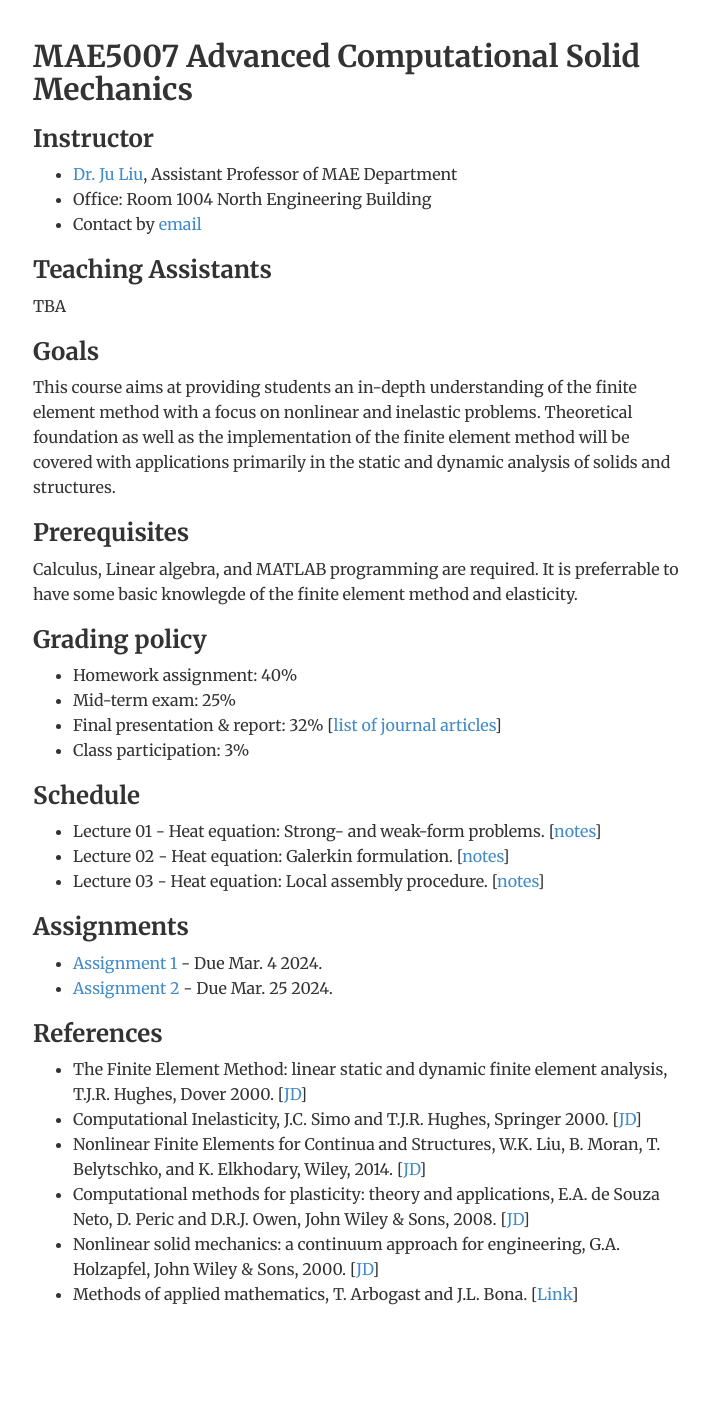
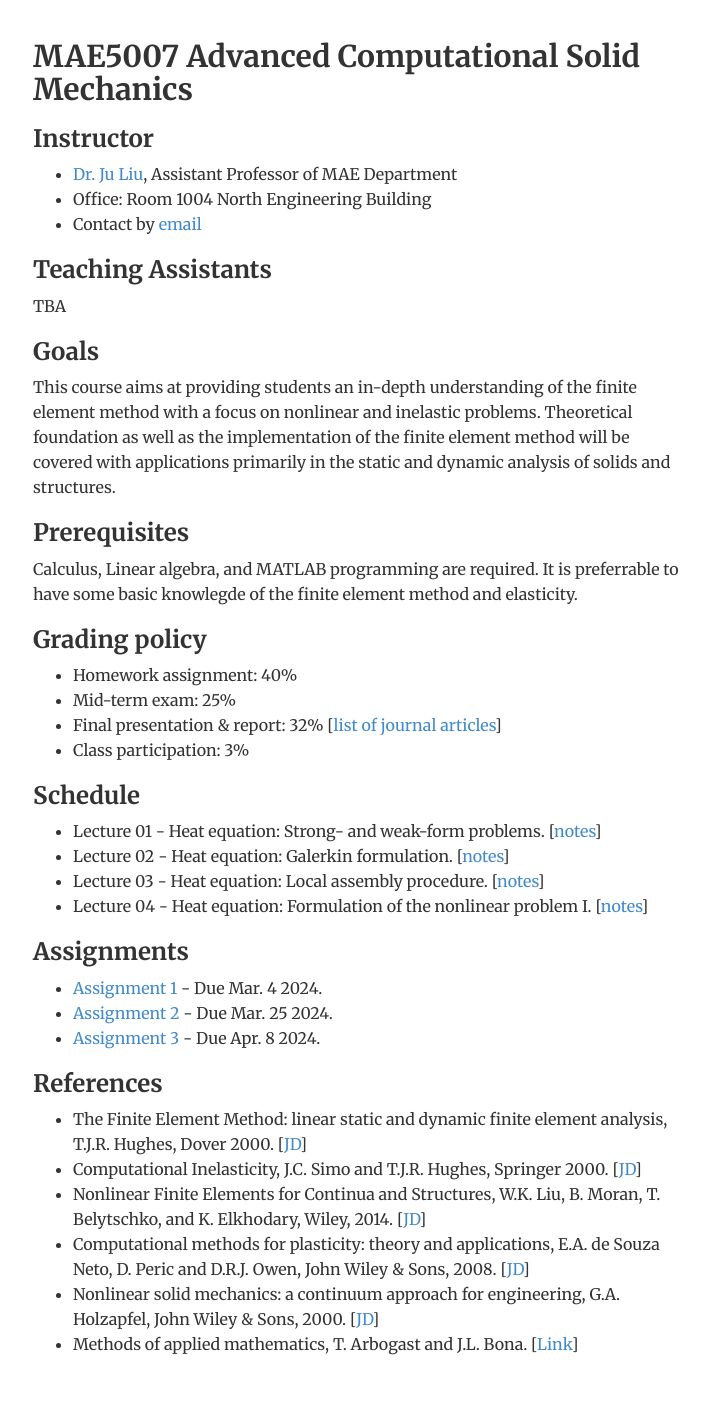
Before and after one commit to ju-liu/ju-liu.github.io, a Jekyll site: the page built from teaching/FEM-2024-Spring/index.html, in a window 1280 px wide. Shown: the whole page, without its empty margins (283-992 px from the left). Built offline with Jekyll 4.4.1, drawn with Linux system fonts in a browser that asks for light colours; nearby versions of some CDN libraries; library files that are not in the unit come from our copies; before the commit the page ends 1357 px from its top, so only the background shows below that.

Commit message:
Update index.html

```diff
--- a/teaching/FEM-2024-Spring/index.html
+++ b/teaching/FEM-2024-Spring/index.html
@@ -37,8 +37,8 @@ description: Research of Dr. Ju Liu
   <li>Lecture 01 - Heat equation: Strong- and weak-form problems. [<a href="notes/Lecture-01.pdf">notes</a>] </li>
   <li>Lecture 02 - Heat equation: Galerkin formulation. [<a href="notes/Lecture-02.pdf">notes</a>]</li>
   <li>Lecture 03 - Heat equation: Local assembly procedure. [<a href="notes/Lecture-03.pdf">notes</a>]</li>
-  <!--<li>Lecture 04 - Heat equation: Formulation of the nonlinear problem I. [<a href="notes/Lecture-04.pdf">notes</a>]</li>
-  <li>Lecture 05 - Solution algorithm for nonlinear problems: Newton-type methods. [<a href="notes/Lecture-05.pdf">notes</a>]</li>
+  <li>Lecture 04 - Heat equation: Formulation of the nonlinear problem I. [<a href="notes/Lecture-04.pdf">notes</a>]</li>
+  <!--<li>Lecture 05 - Solution algorithm for nonlinear problems: Newton-type methods. [<a href="notes/Lecture-05.pdf">notes</a>]</li>
   <li>Lecture 06 - Solution algorithm for nonlinear problems: Line-search and BFGS. [<a href="notes/Lecture-06.pdf">notes</a>]</li>
   <li>Lecture 07 - Heat equation: Formulation of the nonlinear problem II. [<a href="notes/Lecture-07.pdf">notes</a>]</li>
   <li>Lecture 08 - Small-strain nonlinear elastostatics. [<a href="notes/Lecture-08.pdf">notes</a>]</li>
@@ -56,8 +56,8 @@ description: Research of Dr. Ju Liu
 <ul>
   <li><a href="hw/HW-01.pdf">Assignment 1</a> - Due Mar. 4 2024.</li>
   <li><a href="hw/HW-02.pdf">Assignment 2</a> - Due Mar. 25 2024.</li>
-  <!--<li><a href="hw/HW-03.pdf">Assignment 3</a> - Due Mar. 27 2023.</li>
-  <li><a href="hw/HW-04.pdf">Assignment 4</a> - Due Apr. 10 2023.</li>
+  <li><a href="hw/HW-03.pdf">Assignment 3</a> - Due Apr. 8 2024.</li>
+  <!--<li><a href="hw/HW-04.pdf">Assignment 4</a> - Due Apr. 10 2023.</li>
   <li><a href="hw/HW-05.pdf">Assignment 5</a> - Due Apr. 24 2023.</li>
   <li><a href="hw/HW-06.pdf">Assignment 6</a> - Due May 08 2023.</li>
   <li><a href="hw/HW-07.pdf">Assignment 7</a> - Due May 22 2023.</li>
```
